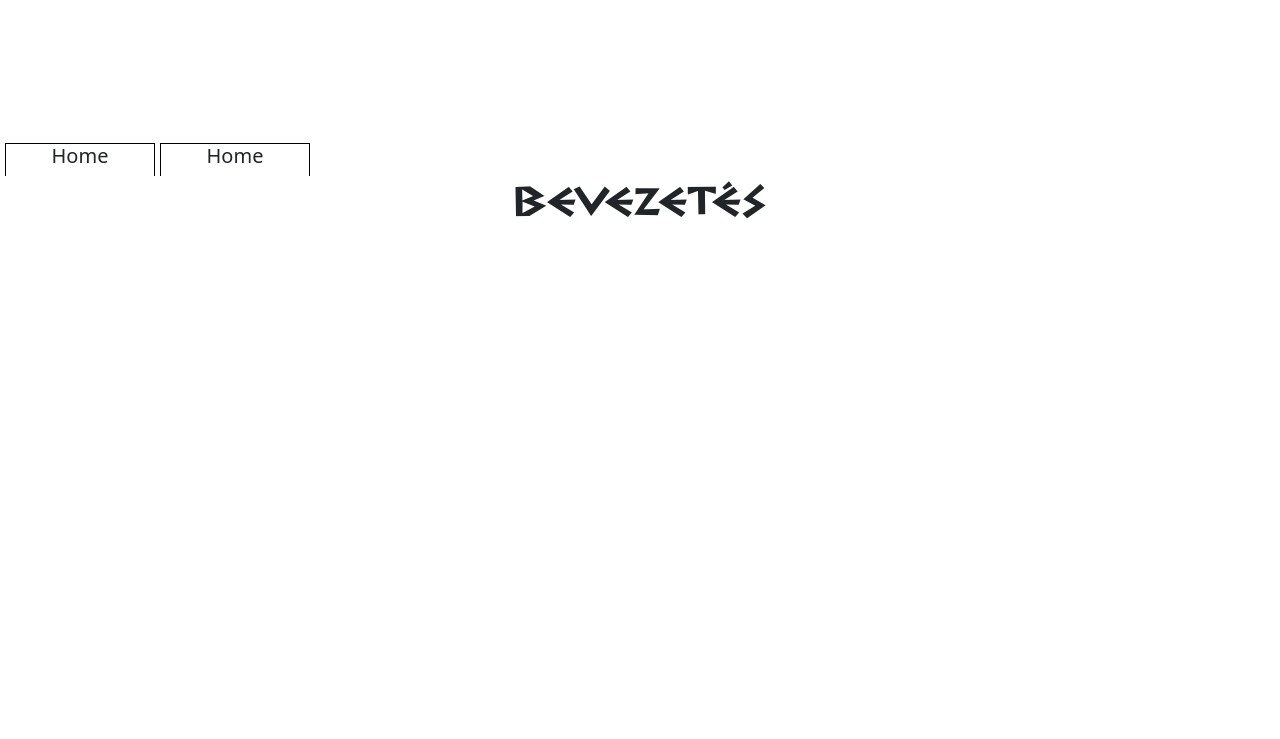
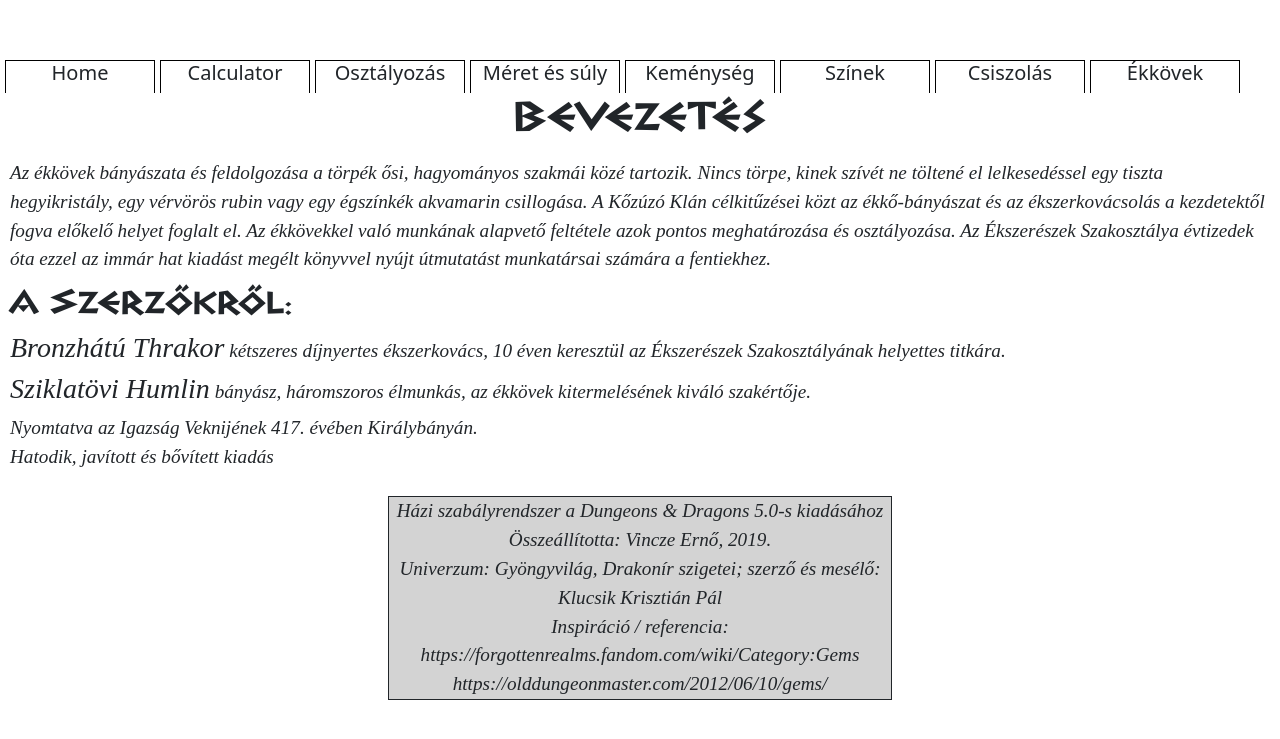
Before and after one commit to klucsik/ekkovek_szakkonyve, a Vue app: page / in a window 1280 px wide. Shown: the part 157-896 px from the top of the page. Before the commit the page ends 800 px from the top, so only its background shows below. Built offline with nearby package versions, Linux system fonts and the light colour scheme.

Commit message:
Added text to mainPage

```diff
--- a/src/components/CCMenu.vue
+++ b/src/components/CCMenu.vue
@@ -12,13 +12,60 @@
             <h5 class="TabTitle">Home</h5>
           </div>
           <div class="Tab" @click="this.$router.push('/')">
-            <h5 class="TabTitle">Home</h5>
+            <h5 class="TabTitle">Calculator</h5>
+          </div>
+          <div class="Tab" @click="this.$router.push('/')">
+            <h5 class="TabTitle">Osztályozás</h5>
+          </div>
+          <div class="Tab" @click="this.$router.push('/')">
+            <h5 class="TabTitle">Méret és súly</h5>
+          </div>
+          <div class="Tab" @click="this.$router.push('/')">
+            <h5 class="TabTitle">Keménység</h5>
+          </div>
+          <div class="Tab" @click="this.$router.push('/')">
+            <h5 class="TabTitle">Színek</h5>
+          </div>
+          <div class="Tab" @click="this.$router.push('/')">
+            <h5 class="TabTitle">Csiszolás</h5>
+          </div>
+          <div class="Tab" @click="this.$router.push('/')">
+            <h5 class="TabTitle">Ékkövek</h5>
           </div>
         </div>
       </div>
       <div id="main">
-        <div id="title"><h1>Bevezetés</h1></div>
+        <div id="title">
+          <h1>Bevezetés</h1>
+        </div>
         <div id="text-box">
+          Az ékkövek bányászata és feldolgozása a törpék ősi, hagyományos szakmái közé tartozik. Nincs törpe, kinek
+          szívét ne töltené el lelkesedéssel egy tiszta hegyikristály, egy vérvörös rubin vagy egy égszínkék akvamarin
+          csillogása. A Kőzúzó Klán célkitűzései közt az ékkő-bányászat és az ékszerkovácsolás a kezdetektől fogva
+          előkelő helyet foglalt el. Az ékkövekkel való munkának alapvető feltétele azok pontos meghatározása és
+          osztályozása. Az Ékszerészek Szakosztálya évtizedek óta ezzel az immár hat kiadást megélt könyvvel nyújt
+          útmutatást munkatársai számára a fentiekhez.
+          <div>
+            <h2 id="subtitle">A Szerzőkről:</h2>
+            <div>
+              <h3 style="  display: inline-block;">Bronzhátú Thrakor</h3> kétszeres díjnyertes ékszerkovács, 10 éven
+              keresztül az Ékszerészek Szakosztályának helyettes titkára.
+            </div>
+            <div>
+              <h3 style="  display: inline-block;">Sziklatövi Humlin</h3> bányász, háromszoros élmunkás, az ékkövek
+              kitermelésének kiváló szakértője.
+            </div>
+            <div>Nyomtatva az Igazság Veknijének 417. évében Királybányán.</div>
+            <div>Hatodik, javított és bővített kiadás</div>
+          </div>
+          <div id="realAuthors">
+            <div>Házi szabályrendszer a Dungeons & Dragons 5.0-s kiadásához</div>
+            <div>Összeállította: Vincze Ernő, 2019.</div>
+            <div>Univerzum: Gyöngyvilág, Drakonír szigetei; szerző és mesélő: Klucsik Krisztián Pál</div>
+            <div>Inspiráció / referencia:</div>
+            <div>https://forgottenrealms.fandom.com/wiki/Category:Gems</div>
+            <div>https://olddungeonmaster.com/2012/06/10/gems/</div>
+          </div>
         </div>
       </div>
     </div>
@@ -46,7 +93,6 @@ export default {
 </script>
 
 <style>
-
 @keyframes heartBeat {
   0% {
     transform: scale(1);
@@ -68,6 +114,7 @@ export default {
     transform: scale(1);
   }
 }
+
 @font-face {
   font-family: Navarone;
   src: url(../../Fonts/Navarone-Regular.woff);
@@ -77,13 +124,16 @@ export default {
   width: 100%;
   height: 100%;
 }
+
 #header {
   width: 100%;
-  height: 335px;
+  height: 250px;
 }
+
 #tabs {
-  padding-top: 300px;
+  padding-top: 217px;
 }
+
 .Tab {
   display: inline-block;
   margin-left: 5px;
@@ -94,13 +144,41 @@ export default {
   border-style: solid;
   text-align: center;
 }
+
 .TabTitle:hover {
   animation-name: heartBeat;
   animation-duration: 1s;
 }
+
 #title {
   text-align: center;
   font-family: Navarone;
 }
 
+#subtitle {
+  padding-top: 10px;
+  text-align: left;
+  font-family: Navarone;
+  font-style: normal;
+}
+
+#text-box {
+  padding-top: 10px;
+  margin-right: 10px;
+  margin-left: 10px;
+  text-align: left;
+  font-family: 'Times New Roman', Times, serif;
+  font-style: italic;
+  font-size: larger;
+  font-weight: 400;
+}
+
+#realAuthors {
+  margin: 30%;
+  margin-top: 25px;
+  text-align: center;
+  border: 1px;
+  border-style: solid;
+  background-color: lightgray;
+}
 </style>
```
